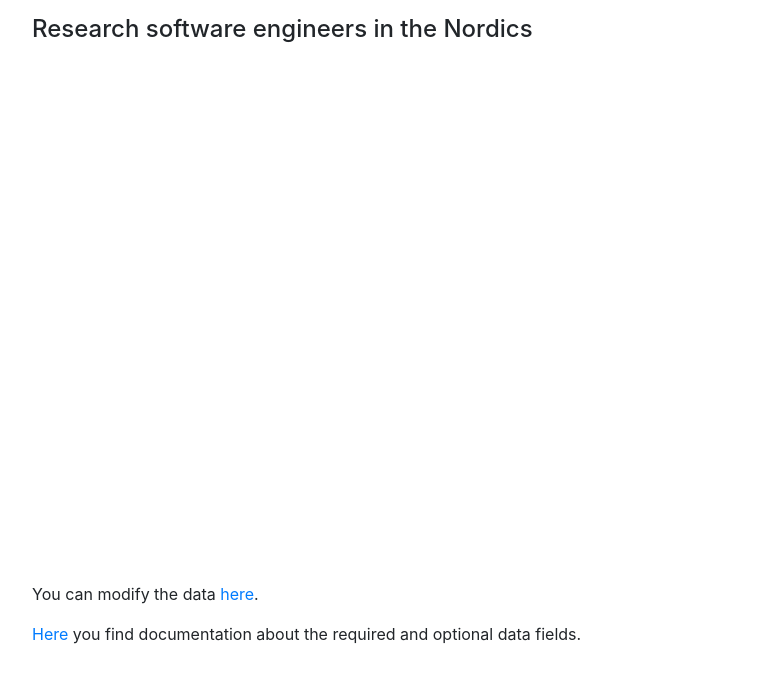
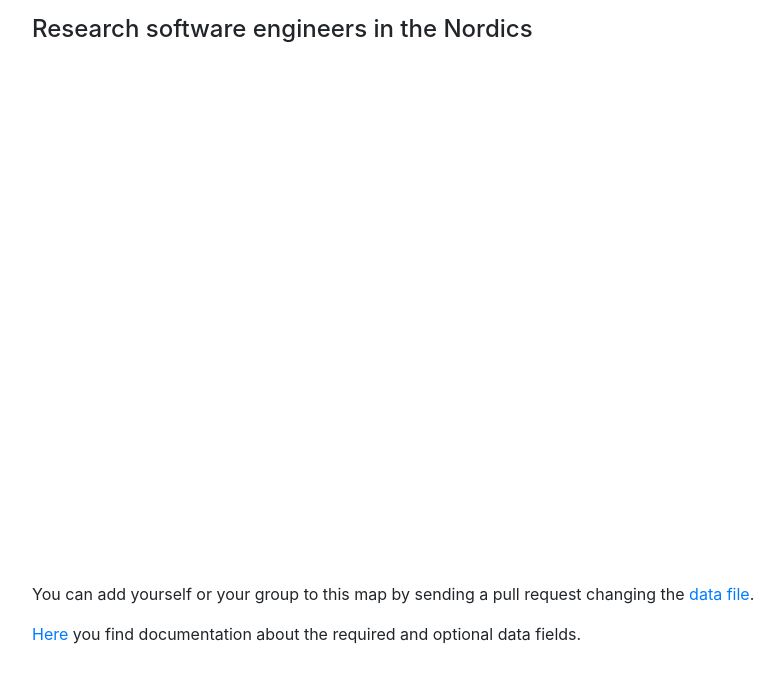
Before and after one commit to nordic-rse/map, a plain HTML site: page index.html in a window 1280 px wide. Shown: the whole page, without its empty margins (53-833 px from the left). Drawn offline with nearby package versions, Linux system fonts and the light colour scheme; no server answers.

Commit message:
a bit of documentation

```diff
--- a/index.html
+++ b/index.html
@@ -46,8 +46,8 @@
         <div class="row top-buffer">
           <div class="col-md-12">
             <p>
-              You can modify the data
-              <a href="https://github.com/nordic-rse/map/blob/gh-pages/data/data.yml" target="_blank">here</a>.
+              You can add yourself or your group to this map by sending a pull request changing the
+              <a href="https://github.com/nordic-rse/map/blob/gh-pages/data/data.yml" target="_blank">data file</a>.
             </p>
             <p>
               <a href="https://github.com/nordic-rse/map/blob/gh-pages/README.md" target="_blank">Here</a>
```
Also changed, not shown: 1 other file.
